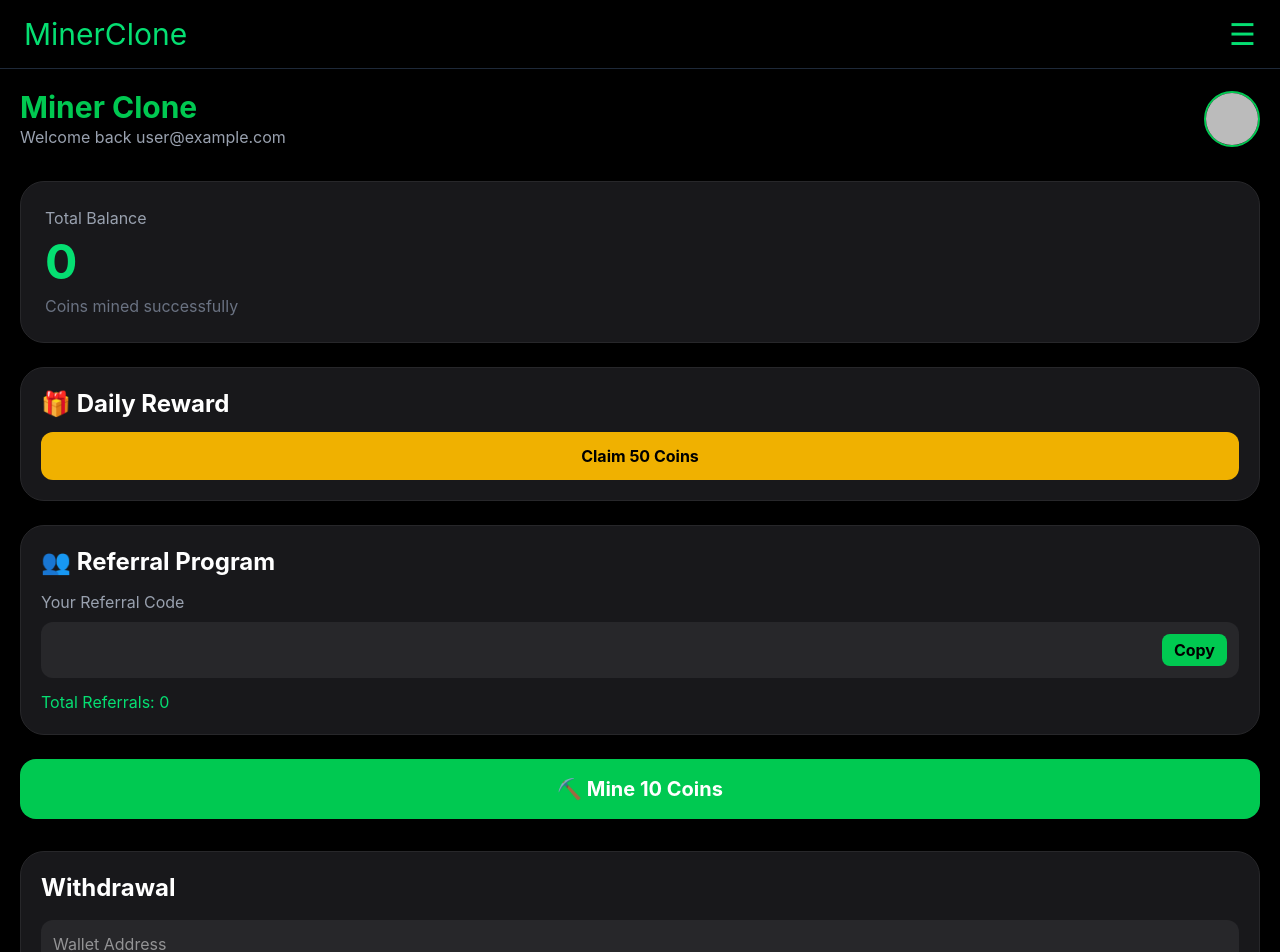
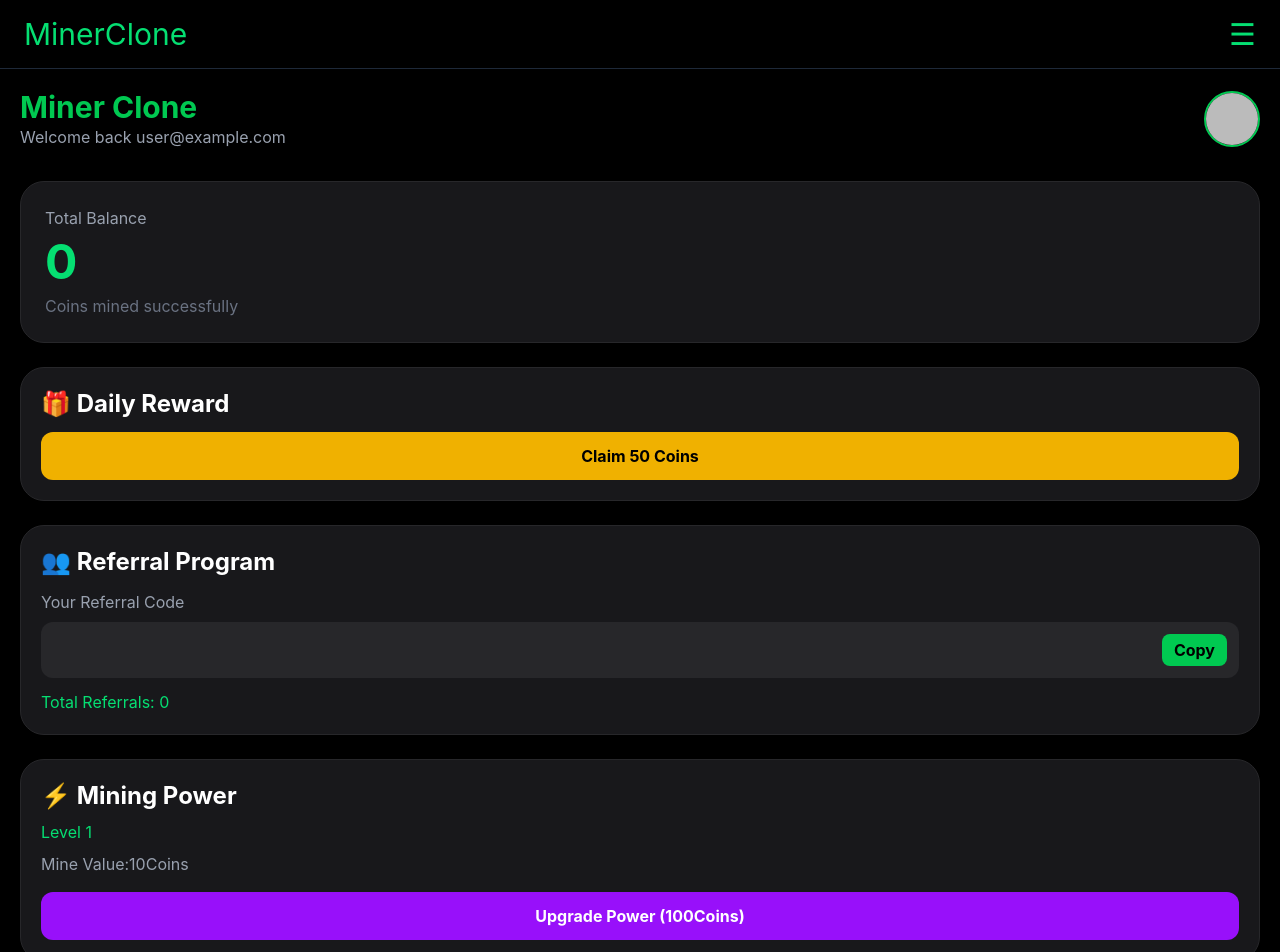
Before and after one commit to seetdrumz-code/miner-clone, a React (Vite) app: page /dashboard in a window 1280 px wide. Shown: the top 952 px of the page. Built offline with nearby package versions, Linux system fonts and the light colour scheme; no server answers; the database is empty; sample sign-in values are in the browser's storage.

Commit message:
Added mining power system

```diff
--- a/src/Pages/Dashboard.jsx
+++ b/src/Pages/Dashboard.jsx
@@ -32,6 +32,9 @@ const Dashboard = () => {
   const [referrals, setReferrals] =
   useState(0);
 
+  const [miningPower, setMiningPower] =
+  useState(1);
+
   // LOAD USER DATA
 
   useEffect(() => {
@@ -58,6 +61,10 @@ const Dashboard = () => {
 
         setReferrals(
           data.referrals || 0
+        );
+
+        setMiningPower(
+          data.miningPower || 1
         );
       }
 
@@ -149,7 +156,8 @@ const Dashboard = () => {
 
   }
 
-  const minedAmount = 10;
+  const minedAmount =
+  miningPower * 10;
 
   const newBalance = balance + minedAmount;
 
@@ -241,6 +249,74 @@ const Dashboard = () => {
     console.log(error);
 
   }
+
+};
+
+  // UPGRADEPOWER FUNCTION
+
+  const handleUpgradePower =
+  async () => {
+
+    if (!user) return;
+
+    const upgradeCost =
+      miningPower * 100;
+
+    if (
+      balance < upgradeCost
+    ) {
+
+      alert(
+        `You need ${upgradeCost} coins`
+      );
+
+      return;
+
+    }
+
+    const newBalance =
+      balance - upgradeCost;
+
+    const newPower =
+      miningPower + 1;
+
+    const updatedActivities = [
+
+      `⚡ Upgraded Mining Power to Level ${newPower}`,
+
+      ...activities,
+
+    ];
+
+    setBalance(newBalance);
+
+    setMiningPower(newPower);
+
+    setActivities(
+      updatedActivities
+    );
+
+    try {
+
+      await updateUserData(
+        user.uid,
+        {
+          balance:
+            newBalance,
+
+          miningPower:
+            newPower,
+
+          activities:
+            updatedActivities,
+        }
+      );
+
+    } catch (error) {
+
+      console.log(error);
+
+    }
 
 };
 
@@ -479,6 +555,46 @@ const Dashboard = () => {
 
      </div>
 
+      {/* MININGPOWER CARD */}
+
+      <div className="bg-zinc-900 rounded-3xl p-5 border border-zinc-800 mb-6">
+
+        <h2 className="text-2xl font-bold mb-2">
+
+          ⚡ Mining Power
+
+        </h2>
+
+          <p className="text-green-400 mb-2">
+
+            Level {miningPower}
+
+          </p>
+
+        <p className="text-gray-400 mb-4">
+
+          Mine Value:
+          {miningPower * 10}
+          Coins
+
+        </p>
+
+        <button
+          onClick={
+            handleUpgradePower
+          }
+          className="w-full bg-purple-600 hover:bg-purple-700 py-3 rounded-xl font-bold"
+      >
+
+          Upgrade Power
+          (
+          {miningPower * 100}
+          Coins)
+
+        </button>
+
+      </div>
+
       {/* MINE BUTTON */}
 
       <button
--- a/src/Pages/Signup.jsx
+++ b/src/Pages/Signup.jsx
@@ -75,7 +75,7 @@ export default function Signup() {
         {
           email: email,
           balance: 0,
-          miningPower: 0,
+          miningPower: 1,
           createdAt: new Date(),
 
           role: "user",
```
